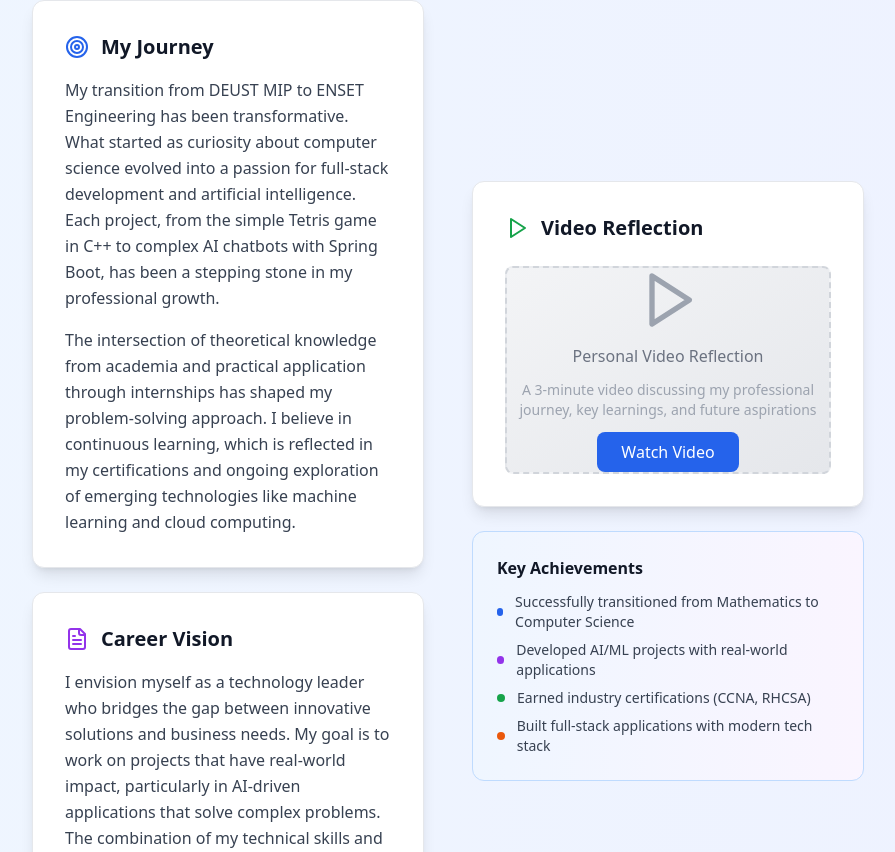
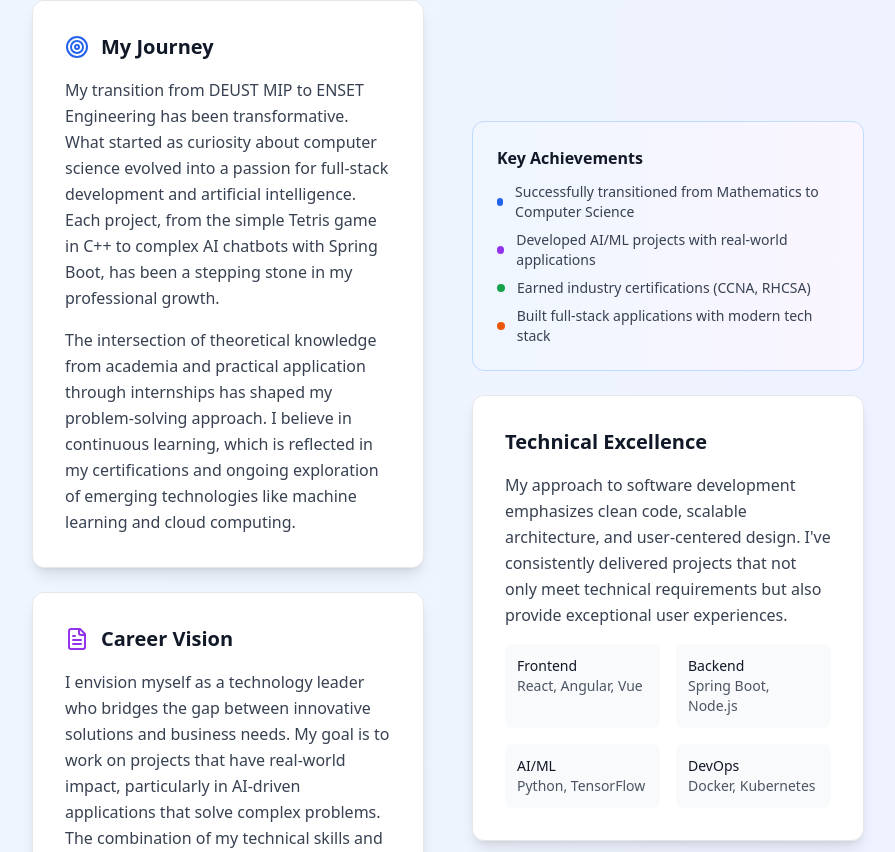
Before and after one commit to youssefoubens/professional-hub-react, a React (Vite) app: page / in a window 1280 px wide. Shown: the part 2028-2880 px from the top of the page, without its empty margins (192-1087 px from the left). Built offline with nearby package versions, Linux system fonts and the light colour scheme.

Commit message:
Remove video section
Removes the video reflection section from the commentary section.

```diff
--- a/src/components/CommentarySection.tsx
+++ b/src/components/CommentarySection.tsx
@@ -1,6 +1,6 @@
 
 import React from 'react';
-import { Play, FileText, Target } from 'lucide-react';
+import { FileText, Target } from 'lucide-react';
 
 const CommentarySection = () => {
   return (
@@ -55,26 +55,6 @@ const CommentarySection = () => {
           </div>
 
           <div className="space-y-6">
-            <div className="bg-white rounded-xl p-8 shadow-lg border border-gray-200">
-              <div className="flex items-center mb-6">
-                <Play className="w-6 h-6 text-green-600 mr-3" />
-                <h3 className="text-xl font-semibold text-gray-900">Video Reflection</h3>
-              </div>
-              <div className="aspect-video bg-gradient-to-br from-gray-100 to-gray-200 rounded-lg flex items-center justify-center border-2 border-dashed border-gray-300">
-                <div className="text-center space-y-3">
-                  <Play className="w-16 h-16 text-gray-400 mx-auto" />
-                  <p className="text-gray-500 font-medium">Personal Video Reflection</p>
-                  <p className="text-sm text-gray-400">
-                    A 3-minute video discussing my professional journey,
-                    key learnings, and future aspirations
-                  </p>
-                  <button className="bg-blue-600 text-white px-6 py-2 rounded-lg hover:bg-blue-700 transition-colors">
-                    Watch Video
-                  </button>
-                </div>
-              </div>
-            </div>
-
             <div className="bg-gradient-to-r from-blue-50 to-purple-50 rounded-xl p-6 border border-blue-200">
               <h4 className="font-semibold text-gray-900 mb-3">Key Achievements</h4>
               <ul className="space-y-2 text-sm text-gray-700">
@@ -96,6 +76,34 @@ const CommentarySection = () => {
                 </li>
               </ul>
             </div>
+
+            <div className="bg-white rounded-xl p-8 shadow-lg border border-gray-200">
+              <h3 className="text-xl font-semibold text-gray-900 mb-4">Technical Excellence</h3>
+              <p className="text-gray-700 leading-relaxed mb-4">
+                My approach to software development emphasizes clean code, scalable
+                architecture, and user-centered design. I've consistently delivered
+                projects that not only meet technical requirements but also provide
+                exceptional user experiences.
+              </p>
+              <div className="grid grid-cols-2 gap-4 text-sm">
+                <div className="bg-gray-50 p-3 rounded-lg">
+                  <div className="font-medium text-gray-900">Frontend</div>
+                  <div className="text-gray-600">React, Angular, Vue</div>
+                </div>
+                <div className="bg-gray-50 p-3 rounded-lg">
+                  <div className="font-medium text-gray-900">Backend</div>
+                  <div className="text-gray-600">Spring Boot, Node.js</div>
+                </div>
+                <div className="bg-gray-50 p-3 rounded-lg">
+                  <div className="font-medium text-gray-900">AI/ML</div>
+                  <div className="text-gray-600">Python, TensorFlow</div>
+                </div>
+                <div className="bg-gray-50 p-3 rounded-lg">
+                  <div className="font-medium text-gray-900">DevOps</div>
+                  <div className="text-gray-600">Docker, Kubernetes</div>
+                </div>
+              </div>
+            </div>
           </div>
         </div>
       </div>
```
